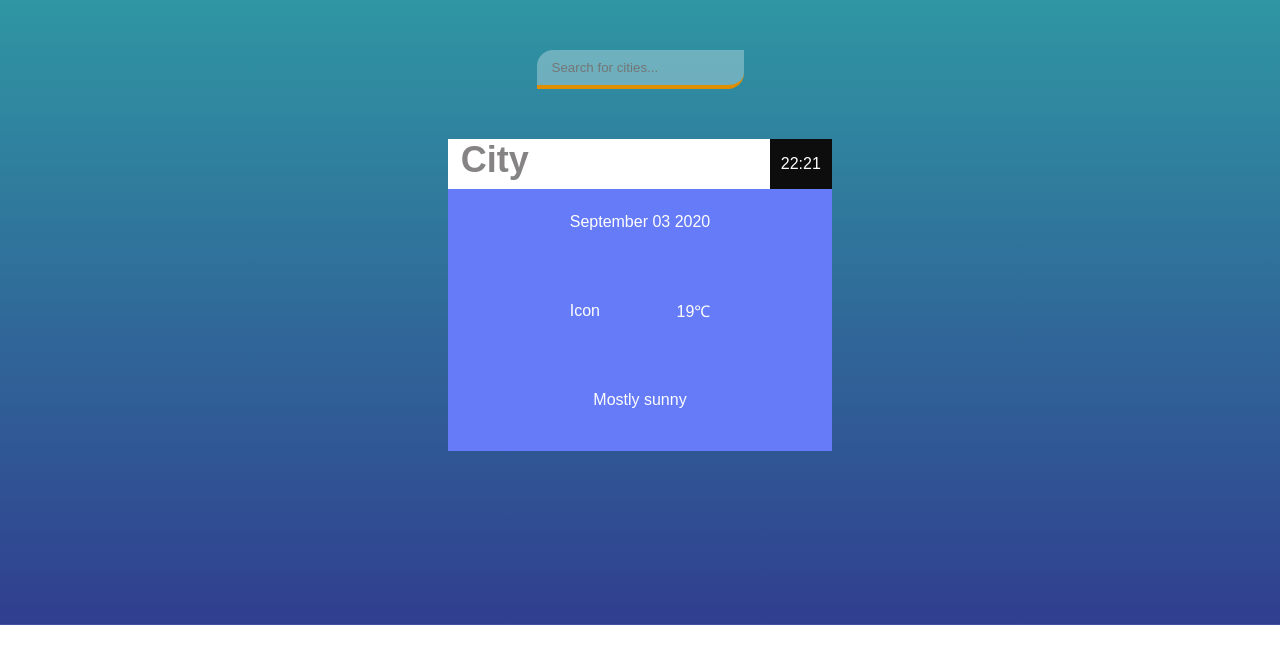
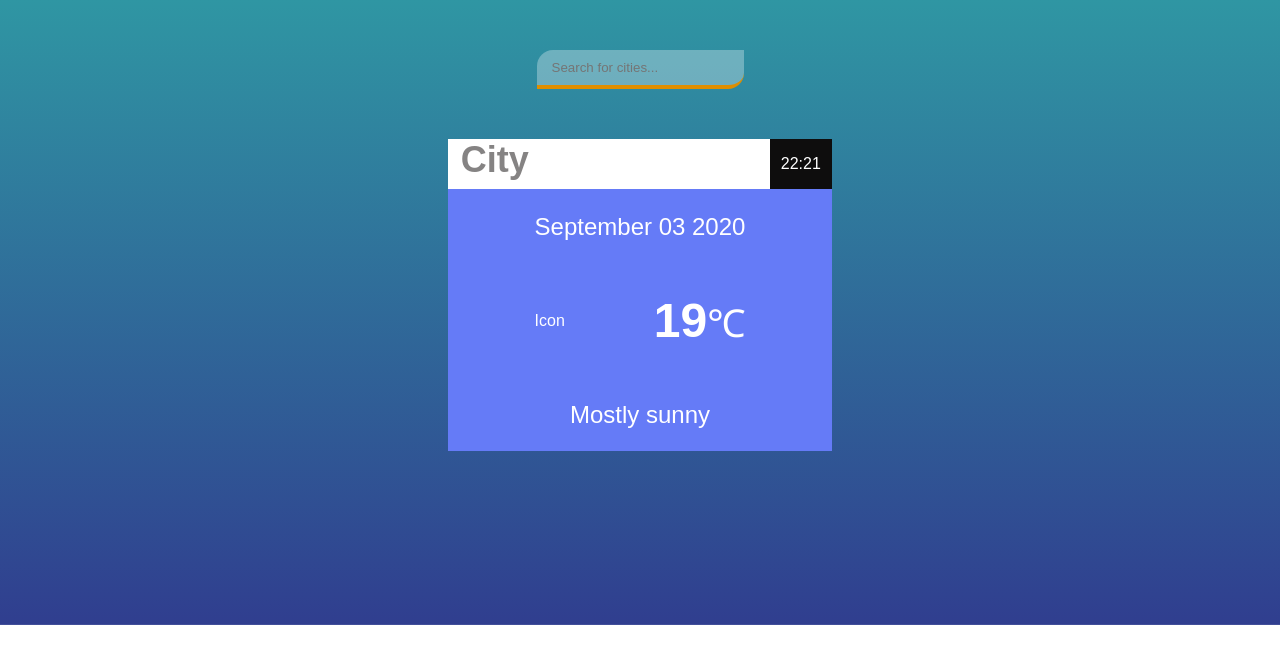
Before and after one commit to Kevinmuriuki/kevinmuriuki.github.io, a plain HTML site: page index.html in a window 1280 px wide. Drawn offline with Linux system fonts and the light colour scheme.

Commit message:
styled the paragraghs

```diff
--- a/styles.css
+++ b/styles.css
@@ -87,6 +87,11 @@ body {
   margin-top: 3em;
 }
 
+.temperature-data > p {
+  font-size: 1.5em;
+  font-weight: lighter;
+}
+
 .temperature {
   height: 10rem;
   display: flex;
@@ -94,6 +99,16 @@ body {
   justify-content: space-between;
   flex-direction: row-reverse;
 
+}
+
+.temperature p {
+  font-size: 3em;
+  font-weight: 900;
+}
+
+.temperature p span {
+  font-size: 0.8em;
+  font-weight: 500;
 }
 
 @media screen and (min-width: 1200px) {
```
